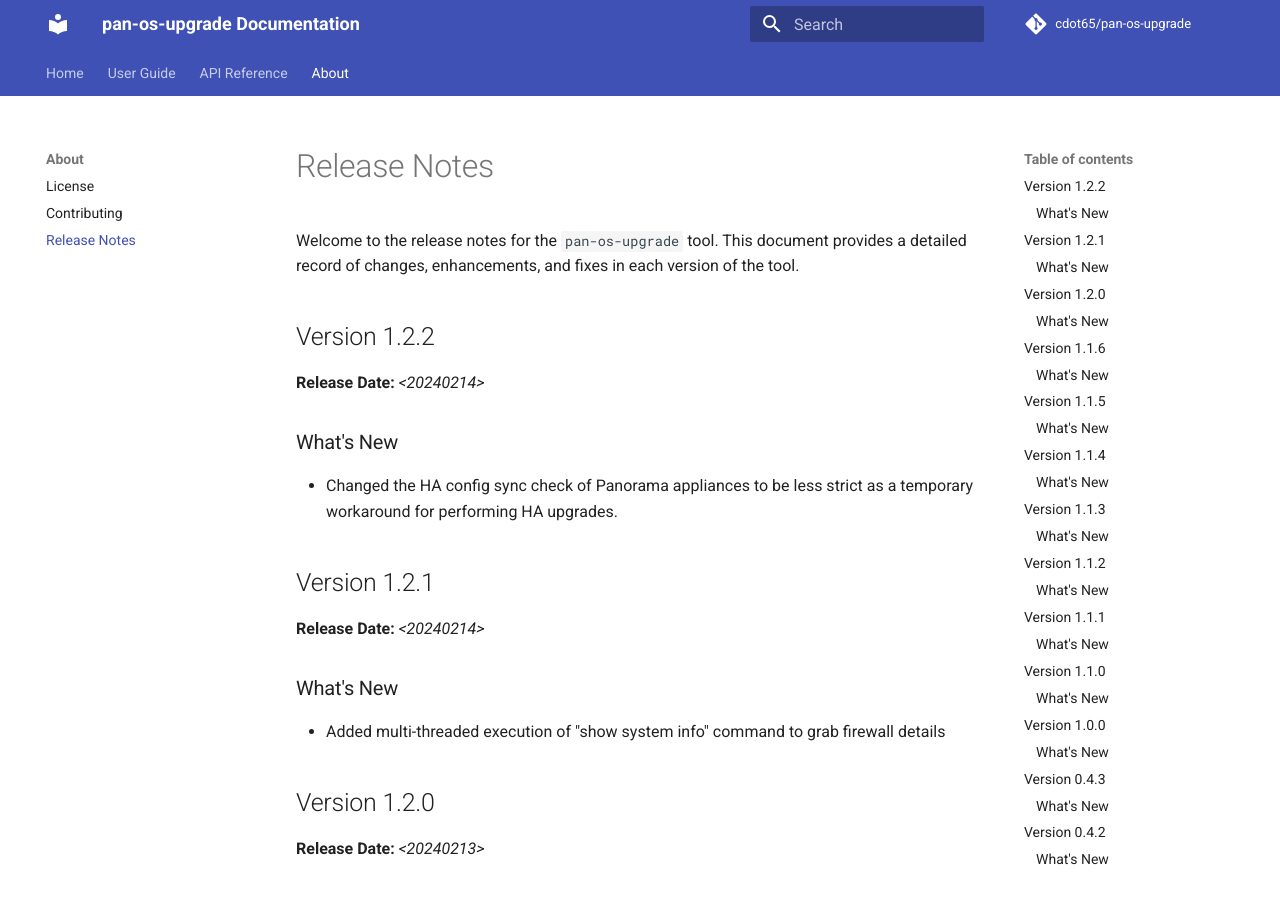
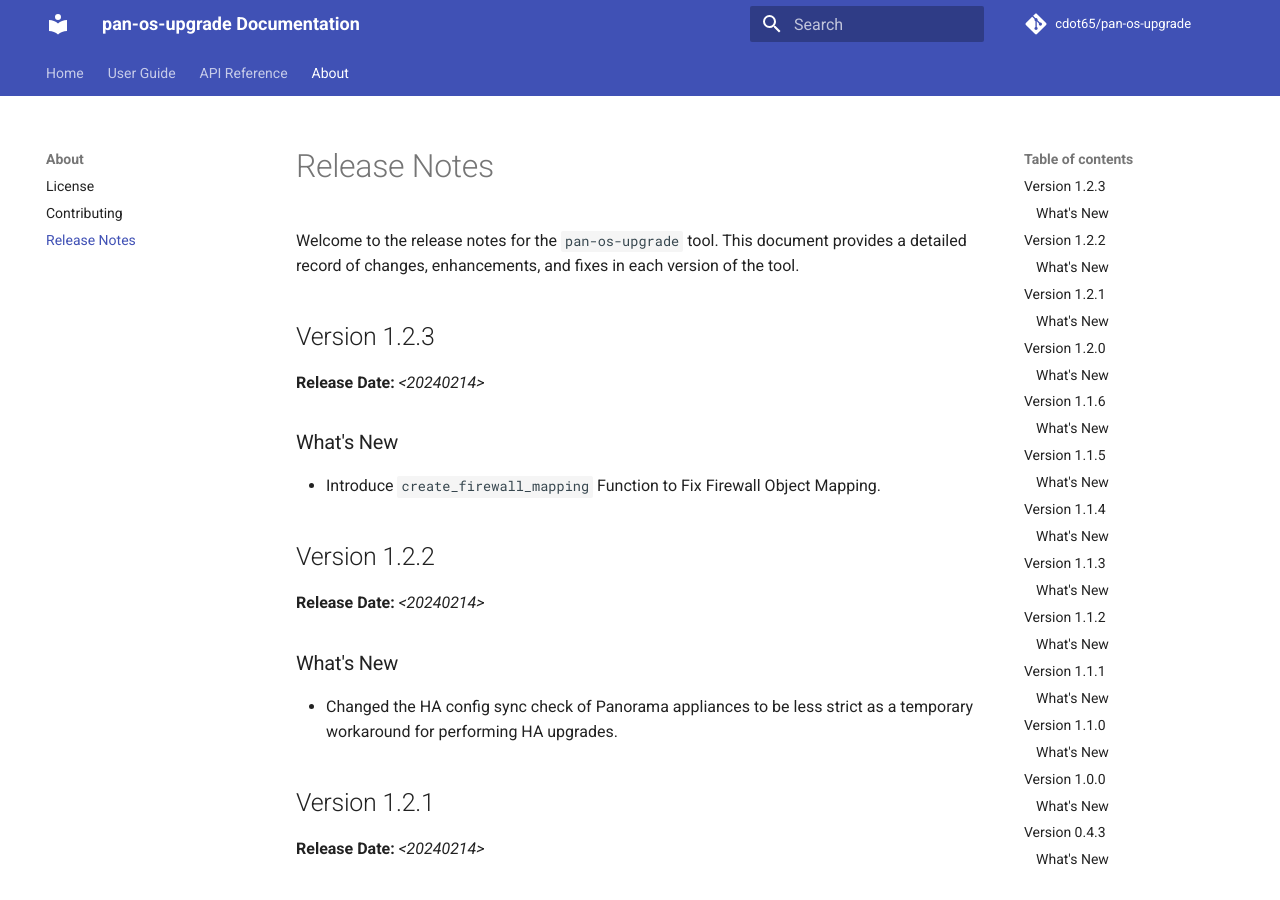
Before and after one commit to cdot65/pan-os-upgrade, an MkDocs documentation site: the page built from docs/about/release-notes.md, in a window 1280 px wide and 900 px high. Built offline with MkDocs 1.6.1 and Material for MkDocs 9.7.7, drawn with Linux system fonts in a browser that asks for light colours; comment, search, counter and statistics services are not loaded.

Commit message:
Update pan-os-upgrade to version 1.2.3

```diff
--- a/docs/about/release-notes.md
+++ b/docs/about/release-notes.md
@@ -1,6 +1,15 @@
 # Release Notes
 
 Welcome to the release notes for the `pan-os-upgrade` tool. This document provides a detailed record of changes, enhancements, and fixes in each version of the tool.
+
+## Version 1.2.3
+
+**Release Date:** *<20240214>*
+
+<!-- trunk-ignore(markdownlint/MD024) -->
+### What's New
+
+- Introduce `create_firewall_mapping` Function to Fix Firewall Object Mapping.
 
 ## Version 1.2.2
 
--- a/pyproject.toml
+++ b/pyproject.toml
@@ -1,6 +1,6 @@
 [tool.poetry]
 name = "pan-os-upgrade"
-version = "1.2.2"
+version = "1.2.3"
 description = "Python script to automate the upgrade process of PAN-OS firewalls."
 authors = ["Calvin Remsburg <cremsburg.dev@gmail.com>"]
 documentation = "https://cdot65.github.io/pan-os-upgrade/"
```
Also changed, not shown: 1 other file.
